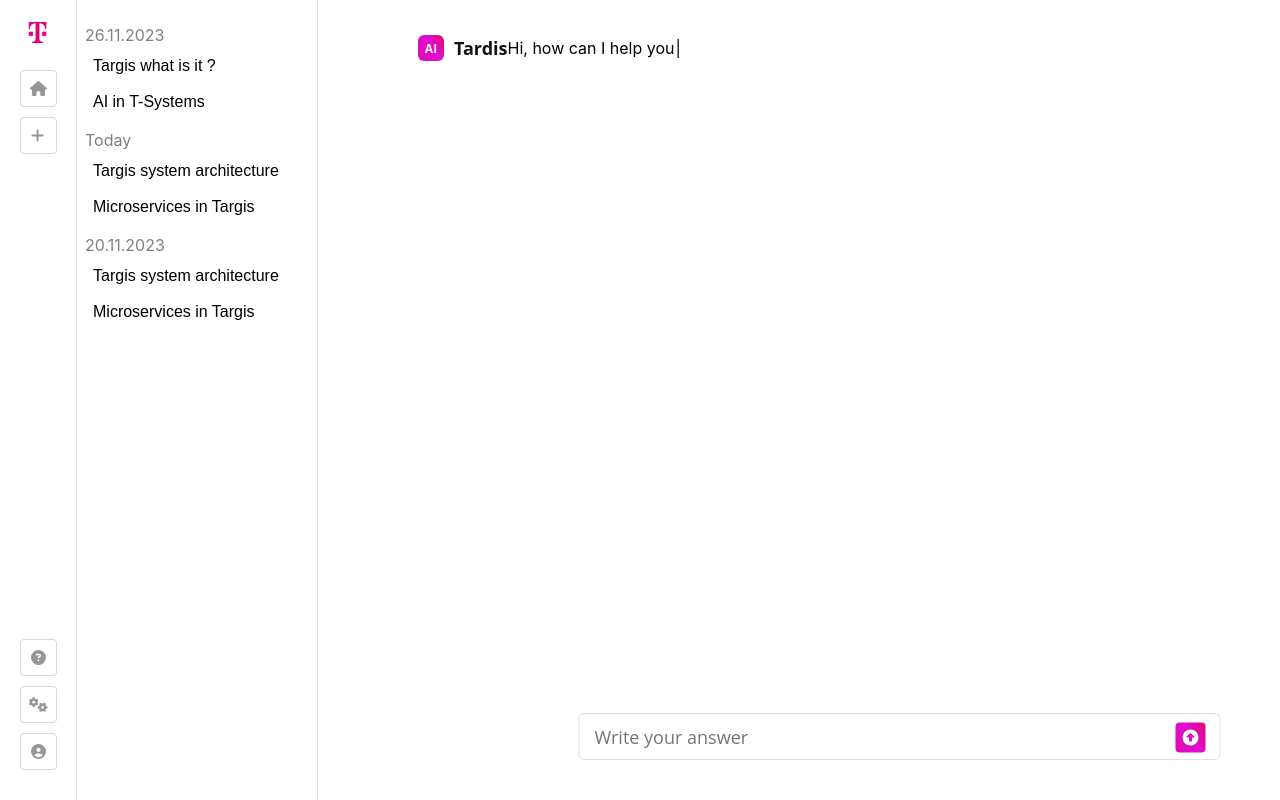
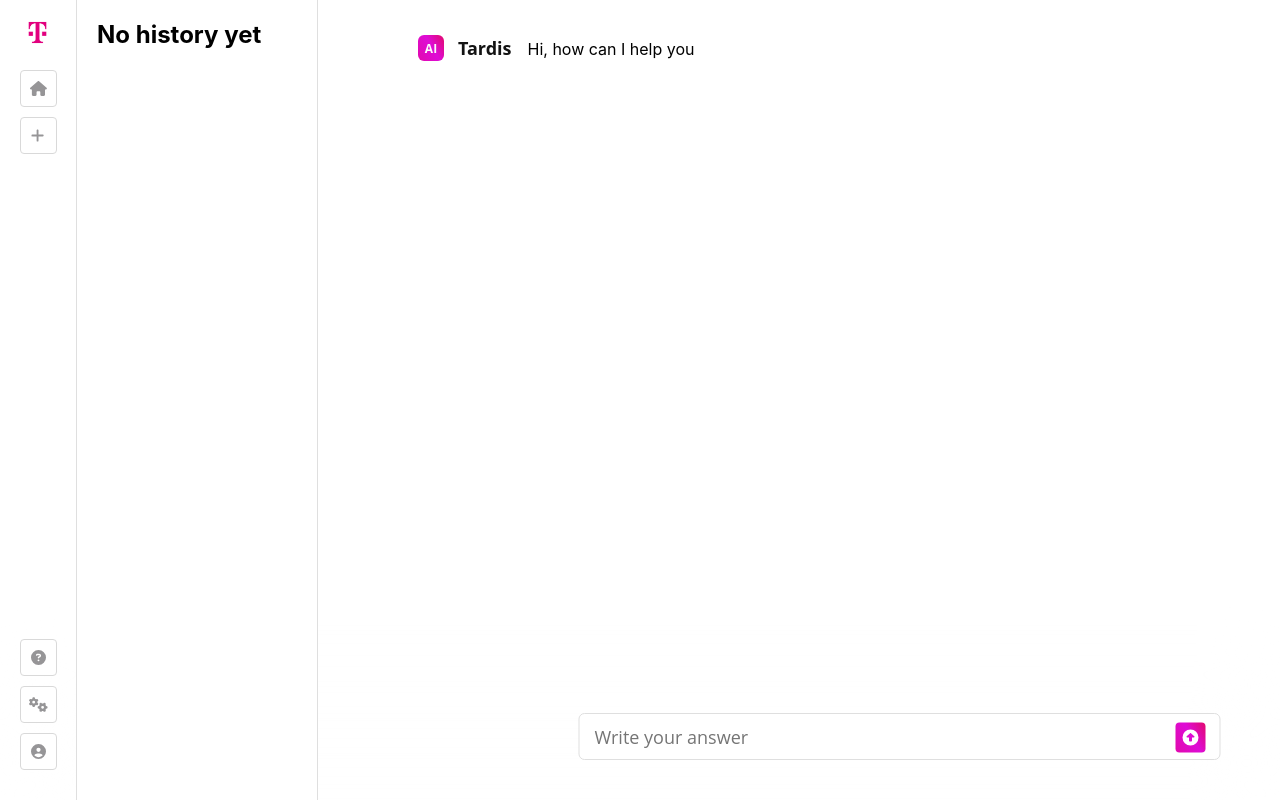
Before and after one commit to TELIT-Hackathon2023/2-technest-backend, a React (Create React App) app in the folder frontend/: page / in a window 1280 px wide. Built offline with nearby package versions, Linux system fonts and the light colour scheme.

Commit message:
fixed styles for input

```diff
--- a/frontend/package.json
+++ b/frontend/package.json
@@ -12,6 +12,7 @@
     "react": "^18.2.0",
     "react-dom": "^18.2.0",
     "react-scripts": "5.0.1",
+    "typewriter-effect": "^2.21.0",
     "web-vitals": "^2.1.4"
   },
   "scripts": {
--- a/frontend/src/ConversationsContext.jsx
+++ b/frontend/src/ConversationsContext.jsx
@@ -1,4 +1,4 @@
-import { createContext, useEffect, useState } from "react"
+import { createContext, useState } from "react";
 import { useLocalHistory } from "./hooks/useLocalHistory";
 
 /*
@@ -10,21 +10,7 @@
 
 */
 
-const BASE_URL = "http://localhost:8000"
-
-function isSameDay(timestamp1, timestamp2) {
-    // Create Date objects from timestamps
-    const date1 = new Date(timestamp1);
-    const date2 = new Date(timestamp2);
-
-    // Compare year, month, and day
-    const isSameYear = date1.getFullYear() === date2.getFullYear();
-    const isSameMonth = date1.getMonth() === date2.getMonth();
-    const isSameDay = date1.getDate() === date2.getDate();
-
-    // Return true if all components (year, month, day) are the same
-    return isSameYear && isSameMonth && isSameDay;
-}
+const BASE_URL = "https://a94f-147-232-36-11.ngrok-free.app"
 
 export const ConversationsContext = createContext({
     conversation: [],
@@ -53,8 +39,6 @@
         }])
     }
 
-    console.log("History:", history);
-
     async function newConversation() {
         setHistory(prev => [...prev, conversation]);
         setConversation({
--- a/frontend/src/components/ChatBotAnswer.jsx
+++ b/frontend/src/components/ChatBotAnswer.jsx
@@ -1,50 +1,28 @@
-import React, { useEffect, useRef } from 'react';
+import React from 'react';
+import Typewriter from "typewriter-effect";
 import style from './ChatBotAnswer.module.css';
-import Typewriter from "typewriter-effect";
 
-const typingSpeed = 30; // speed in milliseconds
-let typingIndex = 0;
-function ChatBotAnswer({ role, text, onFinish }) {
-    const ref = useRef(null)
-
-    // useEffect(() => {
-    //     if (role === "AI") {
-    //         let interval
-    //         const typeText = () => {
-    //             if (typingIndex >= text.length) {
-    //                 clearInterval(interval)
-    //                 onFinish?.()
-    //             }
-    //             if (typingIndex < text.length) {
-    //                 ref.current.innerHTML += text.charAt(typingIndex);
-    //                 typingIndex++;
-    //             }
-    //         };
-    //
-    //         interval = setInterval(typeText, typingSpeed);
-    //
-    //         return () => clearInterval(interval);
-    //     } else {
-    //         ref.current.innerHTML = text;
-    //     }
-    // }, [text]); // Effect depends on the participant prop
-
+function ChatBotAnswer({ role, text }) {
     return (
         <div className={style.answer}>
             <div className={style.answer_header}>
                 {role === "AI" ? (
                     <>
-                        <div className={style.answer_header_icon}>AI</div>
-                        <div className={style.answer_header_name}>Tardis</div>
+                        <div style={{ display: "flex", alignItems: "center", gap: "0.25rem" }}><div className={style.answer_header_icon}>AI</div>
+                            <div className={style.answer_header_name}>Tardis</div></div>
+                        <span style={{ marginTop: "0.25rem" }}>
                             <Typewriter
-
+                                options={{
+                                    delay: 10
+                                }}
                                 onInit={(typewriter) => {
                                     typewriter
                                         .typeString(text)
-                                    // .delay(30)
                                         .start();
                                 }}
+
                             />
+                        </span>
                     </>
                 ) : (
                     <>
@@ -54,10 +32,6 @@
                     </>
                 )}
             </div>
-
-
-
-            {/*<div ref={ref} className={style.answer_context} />*/}
         </div>
     );
 }
--- a/frontend/src/components/ChatBotAnswer.module.css
+++ b/frontend/src/components/ChatBotAnswer.module.css
@@ -1,4 +1,4 @@
-.answer{
+.answer {
     display: flex;
     flex-direction: column;
     justify-content: space-between;
@@ -6,13 +6,13 @@
     margin-top: 35px;
 }
 
-.answer_header{
+.answer_header {
     display: flex;
-    align-items: center;
-
+    align-items: start;
+    gap: 1rem;
 }
 
-.answer_header_icon{
+.answer_header_icon {
     width: 26px;
     height: 26px;
     border-radius: 6px;
@@ -29,7 +29,7 @@
     align-items: center;
 }
 
-.answer_header_icon_user{
+.answer_header_icon_user {
     width: 26px;
     height: 26px;
     border-radius: 6px;
@@ -46,7 +46,7 @@
     background: linear-gradient(60deg, #3a66a6 -26.61%, #2cc469 54.51%, #0ab0c4 142.69%) !important;
 }
 
-.answer_header_name{
+.answer_header_name {
     margin-left: 10px;
     color: #131313;
     font-family: Open Sans, sans-serif;
@@ -56,7 +56,7 @@
 
 }
 
-.answer_context{
+.answer_context {
 
     margin-top: 5px;
     color: #131313;
--- a/frontend/src/components/HistoryBar.jsx
+++ b/frontend/src/components/HistoryBar.jsx
@@ -1,86 +1,24 @@
-import React, { useEffect, useState } from 'react'
-import styles from './HistoryBar.module.css'
-import HistoryBtn from './UI/HistoryBtn'
-
-function daysAgo(dateString) {
-    const [day, month, year] = dateString.split('.').map(Number);
-    const inputDate = new Date(year, month - 1, day);
-
-    const currentDate = new Date();
-    const timeDifference = currentDate - inputDate;
-    const daysDifference = Math.floor(timeDifference / (1000 * 60 * 60 * 24));
-
-    if (daysDifference === 0) {
-        return "Today"
-    } else if (daysDifference === 1) {
-        return "Yesterday"
-    } else {
-        return dateString;
-    }
-}
+import React, { useContext } from 'react';
+import { ConversationsContext } from '../ConversationsContext';
+import styles from './HistoryBar.module.css';
+import HistoryBtn from './UI/HistoryBtn';
 
 function HistoryBar() {
-    const [history, setHistory] = useState([]);
+    const { history } = useContext(ConversationsContext);
 
+    if (!history) return null
 
-
-    const arr = [
-        {
-            date: "26.11.2023",
-            historyTags: [
-                {
-                    id: 1,
-                    history: "Targis what is it ?"
-                },
-                {
-                    id: 2,
-                    history: "AI in T-Systems"
-                }
-            ]
-        },
-        {
-            date: "25.11.2023",
-            historyTags: [
-                {
-                    id: 3,
-                    history: "Targis system architecture"
-                },
-                {
-                    id: 4,
-                    history: "Microservices in Targis"
-                }
-            ]
-        },
-        {
-            date: "20.11.2023",
-            historyTags: [
-                {
-                    id: 5,
-                    history: "Targis system architecture"
-                },
-                {
-                    id: 6,
-                    history: "Microservices in Targis"
-                }
-            ]
-        }
-    ]
     return (
         <div className={styles.history_section_container}>
-            <div style={{ padding: "20px 0" }}>
-                {arr.map((element) => (
-                    <div className={styles.history_item_container} key={element.date}>
-                        <div className={styles.history_date_container}>
-                            {daysAgo(element.date)}
+            {history.length !== 0 ? <>
+                <h2 style={{ textAlign: "left", padding: "0 1.25rem" }}>History</h2>
+                <div style={{ padding: "1.25rem 0" }}>
+                    {history.map((element) => (
+                        <div className={styles.history_item_container} key={element.id}>
+                            <HistoryBtn historyId={element.id} historyText={element.messages?.[element.messages.length - 1]} />
                         </div>
-                        <div className={styles.history_btns_list}>
-                            {element.historyTags.map((el, index) => (
-                                <HistoryBtn historyId={el.id} key={index} historyText={el.history} />
-                            ))}
-                        </div>
-                    </div>
-                ))}
-            </div>
+                    ))}
+                </div></> : <h2 style={{ textAlign: "left", padding: "0 1.25rem" }}>No history yet</h2>}
         </div>
     )
 }
--- a/frontend/src/components/UI/ChatInput.jsx
+++ b/frontend/src/components/UI/ChatInput.jsx
@@ -1,13 +1,14 @@
-import React, {useState} from 'react'
+import React, { useState } from 'react'
 import style from './ChatInput.module.css'
-import {FontAwesomeIcon} from "@fortawesome/react-fontawesome";
-import {faArrowAltCircleUp} from "@fortawesome/free-solid-svg-icons";
-import {serverUrlConnection} from "../../settings/ConnectionSettings"
+import { FontAwesomeIcon } from "@fortawesome/react-fontawesome";
+import { faArrowAltCircleUp } from "@fortawesome/free-solid-svg-icons";
+import { serverUrlConnection } from "../../settings/ConnectionSettings"
+
 function ChatInput({ onNewMessage }) {
 
-    const [userMsg,setUsrMsg] = useState("");
+    const [userMsg, setUsrMsg] = useState("");
 
-    async function sendData(){
+    async function sendData() {
 
         onNewMessage({ role: 'USER', text: userMsg });
 
@@ -20,7 +21,7 @@
         const jsonResponse = await response.json();
 
         console.log(jsonResponse.answer);
-        onNewMessage({ role: 'AI', text: ""+jsonResponse.answer });
+        onNewMessage({ role: 'AI', text: "" + jsonResponse.answer });
 
         setUsrMsg("");
 
@@ -31,9 +32,9 @@
     return (
         <div className={style.chat_input}>
 
-        <input onChange={(event)=> setUsrMsg(event.target.value)}
+            <input onChange={(event) => setUsrMsg(event.target.value)}
                 value={userMsg}
-            className={style.input} placeholder="Write your answer"/>
+                className={style.input} onKeyDown={(e) => e.key === "Enter" && sendData()} placeholder="Write your answer" />
             <div className={style.button} onClick={sendData}>
                 <FontAwesomeIcon icon={faArrowAltCircleUp}></FontAwesomeIcon>
             </div>
--- a/frontend/src/index.css
+++ b/frontend/src/index.css
@@ -11,3 +11,11 @@
   font-family: source-code-pro, Menlo, Monaco, Consolas, 'Courier New',
     monospace;
 }
+
+.Typewriter__cursor {
+  display: none !important;
+}
+
+.Typewriter {
+  text-align: left;
+}
```
Also changed, not shown: 1 other file (tests, documents, lock files or other folders). Lines whose indentation alone changed are shown as unchanged.
